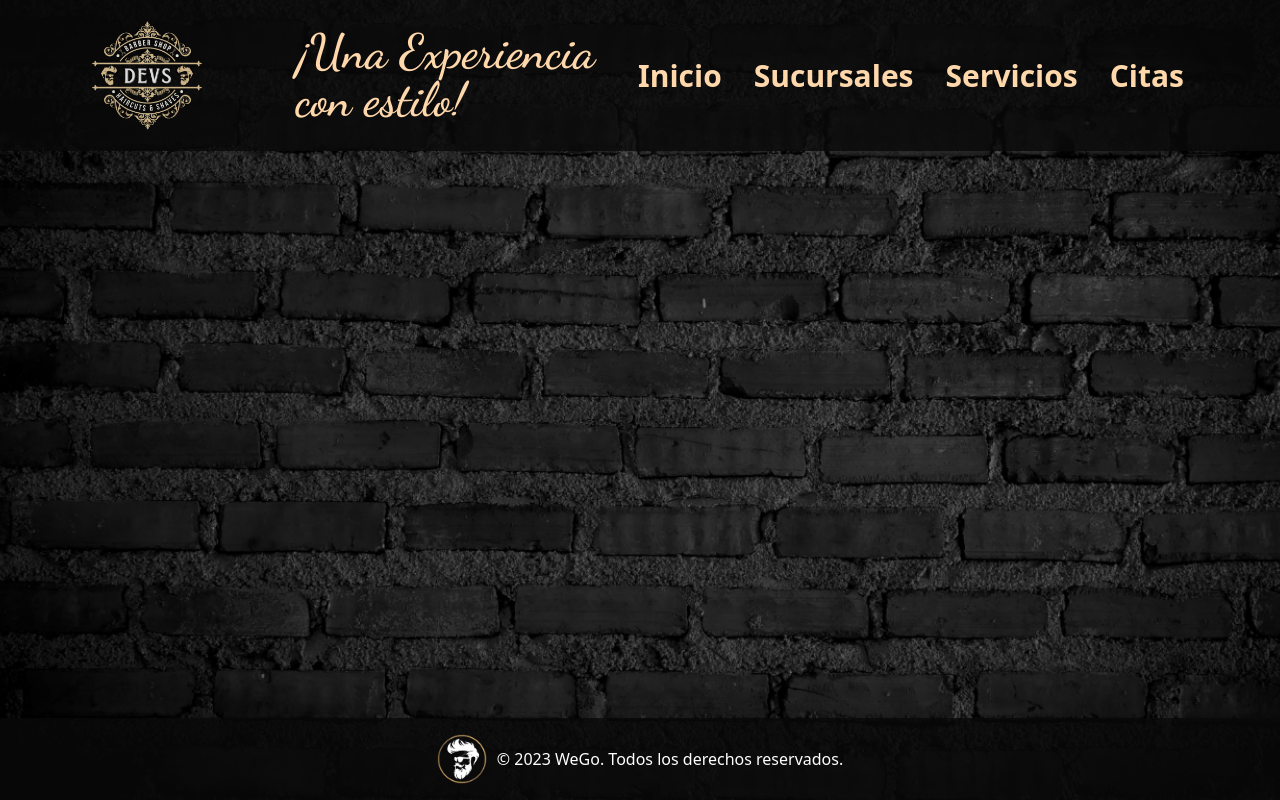
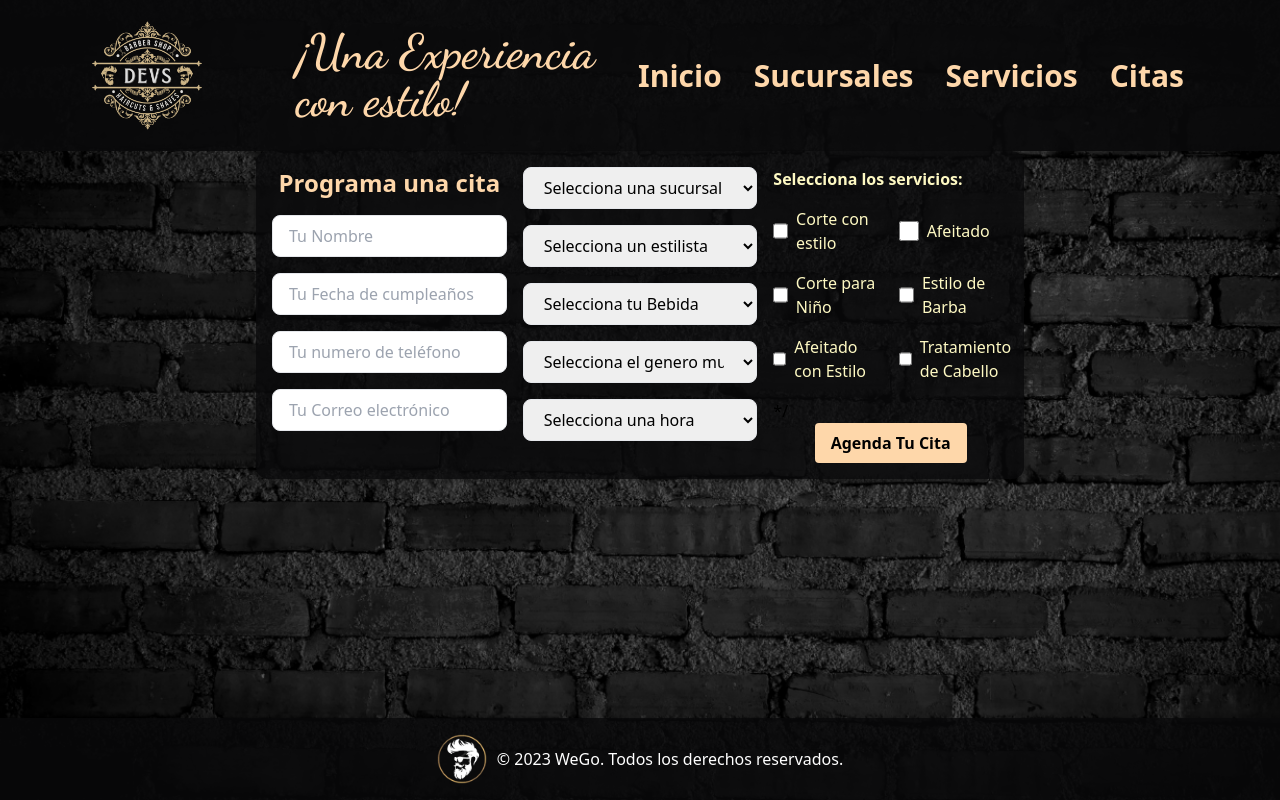
Before and after one commit to GabyLow/app-react-barbershop, a React (Vite) app: page /AppointsPage in a window 1280 px wide. Built offline with nearby package versions, Linux system fonts and the light colour scheme.

Commit message:
:sparkles:feat(add)form

```diff
--- /dev/null
+++ b/src/components/AppointsCard.jsx
@@ -0,0 +1,246 @@
+import { useForm } from "react-hook-form";
+import { useNavigate } from "react-router-dom";
+import { useState } from "react";
+
+const AppointsCard = () => {
+  const {
+    register,
+    handleSubmit,
+    formState: { errors },
+  } = useForm();
+  const navigate = useNavigate();
+
+  const [selectedTime, setSelectedTime] = useState("");
+
+  // Horario de la sucursal (de 8:00am a 18:00pm en intervalos de 30 minutos)
+  const availableTimes = [
+    "08:00 AM",
+    "08:30 AM",
+    "09:00 AM",
+    "09:30 AM",
+    "10:00 AM",
+    "10:30 AM",
+    "11:00 AM",
+    "11:30 AM",
+    "12:00 PM",
+    "12:30 PM",
+    "01:00 PM",
+    "01:30 PM",
+    "02:00 PM",
+    "02:30 PM",
+    "03:00 PM",
+    "03:30 PM",
+    "04:00 PM",
+    "04:30 PM",
+    "05:00 PM",
+    "05:30 PM",
+  ];
+
+  const handleTimeChange = (e) => {
+    setSelectedTime(e.target.value);
+  };
+
+  const onSubmit = async (data) => {
+    try {
+      const response = await fetch("http://localhost:8000/api/*DB*", {
+        method: "POST",
+        headers: {
+          "Content-type": "application/json",
+        },
+        body: JSON.stringify(data),
+      });
+
+      const patient = await response.json();
+      console.log(patient);
+      navigate("/patients");
+    } catch (error) {
+      console.log("ESTO ES UN ERROR POR SI FALLA La API", error);
+    }
+  };
+
+  return (
+    <div className="max-w-3xl mx-auto columns-3 p-4 bg-zinc-950/80 rounded-xl shadow-md">
+      <div className="text-center mb-4">
+        <h2 className="text-2xl font-semibold text-orange-200">
+          Programa una cita
+        </h2>
+      </div>
+      <form onSubmit={handleSubmit(onSubmit)}>
+        <div className="mb-4">
+          <input
+            className="w-full px-4 py-2 border rounded-lg focus:outline-none focus:ring focus:border-blue-300"
+            type="text"
+            {...register("name", { required: true })}
+            placeholder="Tu Nombre"
+          />
+          {errors.name && (
+            <span className="text-red-500">This field is required</span>
+          )}
+        </div>
+        <div className="mb-4">
+          <input
+            className="w-full px-4 py-2 border rounded-lg focus:outline-none focus:ring focus:border-blue-300"
+            type="number"
+            {...register("age")}
+            placeholder="Tu Fecha de cumpleaños"
+          />
+          {errors.age && (
+            <span className="text-red-500">This field is required</span>
+          )}
+        </div>
+        <div className="mb-4">
+          <input
+            className="w-full px-4 py-2 border rounded-lg focus:outline-none focus:ring focus:border-blue-300"
+            type="text"
+            {...register("num_afi")}
+            placeholder="Tu numero de teléfono"
+          />
+          {errors.num_afi && (
+            <span className="text-red-500">This field is required</span>
+          )}
+        </div>
+        <div className="mb-4">
+          <input
+            className="w-full px-4 py-2 border rounded-lg focus:outline-none focus:ring focus:border-blue-300"
+            type="email"
+            {...register("email")}
+            placeholder="Tu Correo electrónico"
+          />
+          {errors.email && (
+            <span className="text-red-500">This field is required</span>
+          )}
+        </div>
+        <div className="mb-4">
+          <select
+            className="w-full px-4 py-2 border rounded-lg focus:outline-none focus:ring focus:border-blue-300"
+            {...register("branch")}
+          >
+            <option value="">Selecciona una sucursal</option>
+            <option value="branch1">San Benito</option>
+            <option value="branch2">Santa Elena</option>
+          </select>
+        </div>
+        <div className="mb-4">
+          <select
+            className="w-full px-4 py-2 border rounded-lg focus:outline-none focus:ring focus:border-blue-300"
+            {...register("barber")}
+          >
+            <option value="">Selecciona un estilista</option>
+            <option value="barber1">Barbero1</option>
+            <option value="barber2">Barbero2</option>
+            <option value="barber3">Barbero3</option>
+            <option value="barber4">Barbero4</option>
+            <option value="barber5">Barbero5</option>
+            <option value="barber6">Barbero6</option>
+          </select>
+        </div>
+        <div className="mb-4">
+          <select
+            className="w-full px-4 py-2 border rounded-lg focus:outline-none focus:ring focus:border-blue-300"
+            {...register("drink")}
+          >
+            <option value="">Selecciona tu Bebida</option>
+            <option value="drink1">Agua</option>
+            <option value="drink2">Soda</option>
+            <option value="drink3">Café</option>
+            <option value="drink4">Té</option>
+            <option value="drink1">Cerveza</option>
+            <option value="drink2">Whisky</option>
+          </select>
+        </div>
+        <div className="mb-4">
+          <select
+            className="w-full px-4 py-2 border rounded-lg focus:outline-none focus:ring focus:border-blue-300"
+            {...register("music")}
+          >
+            <option value="">Selecciona el genero musical</option>
+            <option value="drink1">Salsa</option>
+            <option value="drink2">Reggae</option>
+            <option value="drink3">Pop</option>
+            <option value="drink4">Rock</option>
+          </select>
+        </div>
+        <div className="mb-4">
+          <select
+            className="w-full px-4 py-2 border rounded-lg focus:outline-none focus:ring focus:border-blue-300"
+            value={selectedTime}
+            onChange={handleTimeChange}
+          >
+            <option value="">Selecciona una hora</option>
+            {availableTimes.map((time, index) => (
+              <option key={index} value={time}>
+                {time}
+              </option>
+            ))}
+          </select>
+        </div>
+        <div className="mb-4">
+  <div className="font-semibold text-yellow-100 mb-4">
+    Selecciona los servicios:
+  </div>
+  <div className="grid grid-cols-2 gap-4">
+    <label className="inline-flex items-center">
+      <input
+        type="checkbox"
+        {...register("service1")}
+        className="form-checkbox h-5 w-5 text-blue-600"
+      />
+      <span className="ml-2 text-yellow-100">Corte con estilo</span>
+    </label>
+    <label className="inline-flex items-center">
+      <input
+        type="checkbox"
+        {...register("service2")}
+        className="form-checkbox h-5 w-5 text-blue-600"
+      />
+      <span className="ml-2 text-yellow-100">Afeitado</span>
+    </label>
+    <label className="inline-flex items-center">
+      <input
+        type="checkbox"
+        {...register("service3")}
+        className="form-checkbox h-5 w-5 text-blue-600"
+      />
+      <span className="ml-2 text-yellow-100">Corte para Niño</span>
+    </label>
+    <label className="inline-flex items-center">
+      <input
+        type="checkbox"
+        {...register("service3")}
+        className="form-checkbox h-5 w-5 text-blue-600"
+      />
+      <span className="ml-2 text-yellow-100">Estilo de Barba</span>
+    </label>
+    <label className="inline-flex items-center">
+      <input
+        type="checkbox"
+        {...register("service3")}
+        className="form-checkbox h-5 w-5 text-blue-600"
+      />
+      <span className="ml-2 text-yellow-100">Afeitado con Estilo</span>
+    </label>
+    <label className="inline-flex items-center">
+      <input
+        type="checkbox"
+        {...register("service3")}
+        className="form-checkbox h-5 w-5 text-blue-600"
+      />
+      <span className="ml-2 text-yellow-100">Tratamiento de Cabello</span>
+    </label>
+  </div>
+</div>
+        */
+        <div className="text-center">
+          <button
+            className="bg-orange-200 hover:bg-blue-700 text-grey font-bold py-2 px-4 rounded focus:outline-none focus:ring focus:border-blue-300"
+            type="submit"
+          >
+            Agenda Tu Cita
+          </button>
+        </div>
+      </form>
+    </div>
+  );
+};
+
+export default AppointsCard;
--- a/src/components/NavBar.jsx
+++ b/src/components/NavBar.jsx
@@ -12,7 +12,7 @@ export const Navbar = () => {
   };
 
   return (
-    <nav className="bg-zinc-950/80">
+    <nav className="bg-zinc-950/90">
       <div className="flex flex-col sm:flex-row justify-between items-center px-4 sm:px-8 md:px-20 py-2">
         <div className="flex items-center mb-2 sm:mb-0">
           <img src={logo} alt="Logo" style={{ width: logoWidth }} />
--- a/src/pages/AppointsPage.jsx
+++ b/src/pages/AppointsPage.jsx
@@ -1,11 +1,12 @@
+
+import AppointsCard from '../components/AppointsCard';
 
 const AppointsPage = () => {
   return (
-    <>
-      <div className="container mx-auto mt-8">
-
-      </div>
-    </>
+    <div>
+      {/* Otros elementos de la página */}
+      <AppointsCard />
+    </div>
   );
 };
 
--- a/src/pages/ServicesPage.jsx
+++ b/src/pages/ServicesPage.jsx
@@ -30,7 +30,7 @@ function ServiceList() {
     {
       title: 'Tratamiento de Cabello',
       description: 'Nutrición para cabello saludable.',
-      price: '$10',
+      price: '$20',
     },
 
   ];
```
